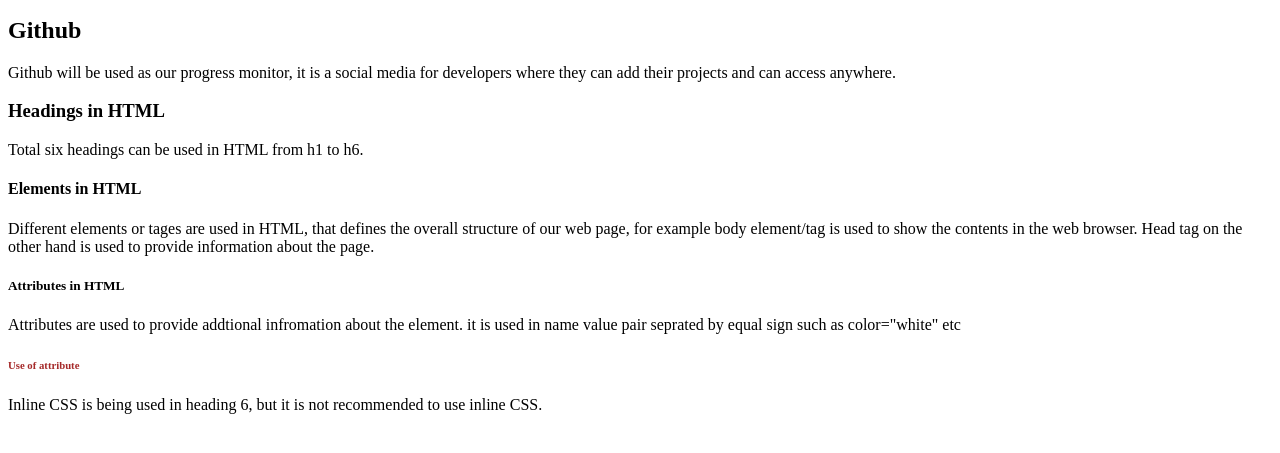
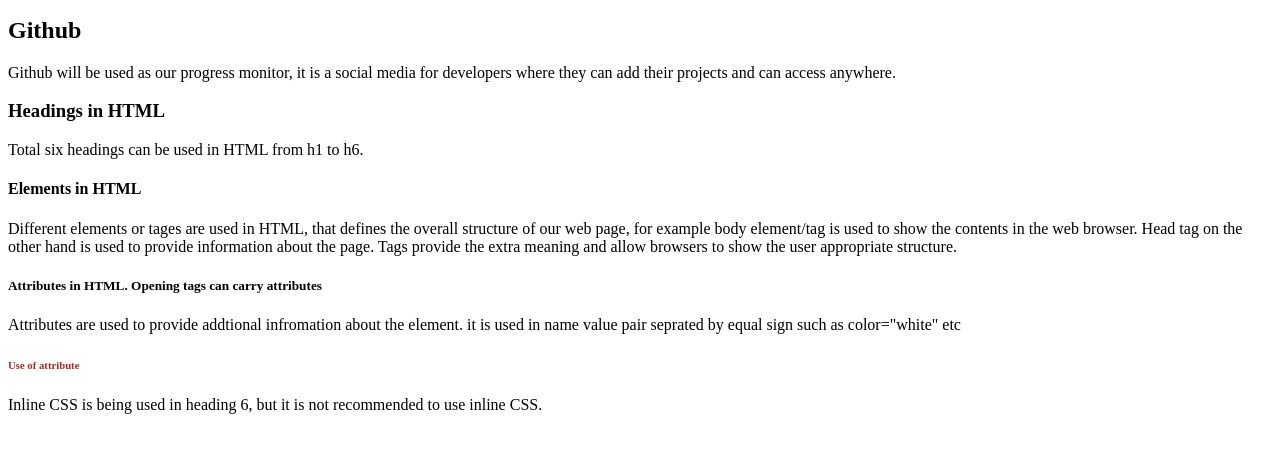
Before and after one commit to Hurera-Altaf/WMA252997, a plain HTML site: page 1. sturcture.html in a window 1280 px wide. Shown: the part 101-554 px from the top of the page. Drawn offline with Linux system fonts and the light colour scheme.

Commit message:
firstTak

```diff
--- a/1. sturcture.html
+++ b/1. sturcture.html
@@ -13,8 +13,8 @@
     <h3> Headings in HTML </h3>
     <p> Total six headings can be used in HTML from h1 to h6. </p>
     <h4> Elements in HTML </h4>
-    <p> Different elements or tages are used in HTML, that defines the overall structure of our web page, for example body element/tag is used to show the contents in the web browser. Head tag on the other hand is used to provide information about the page. </p>
-    <h5> Attributes in HTML </h5>
+    <p> Different elements or tages are used in HTML, that defines the overall structure of our web page, for example body element/tag is used to show the contents in the web browser. Head tag on the other hand is used to provide information about the page. Tags provide the extra meaning and allow browsers to show the user appropriate structure. </p>
+    <h5> Attributes in HTML. Opening tags can carry attributes</h5>
     <p> Attributes are used to provide addtional infromation about the element. it is used in name value pair seprated by equal sign such as color="white" etc</p>
     <h6 style="color:brown"> Use of attribute </h6>
     <p> Inline CSS is being used in heading 6, but it is not recommended to use inline CSS. </p>
```
